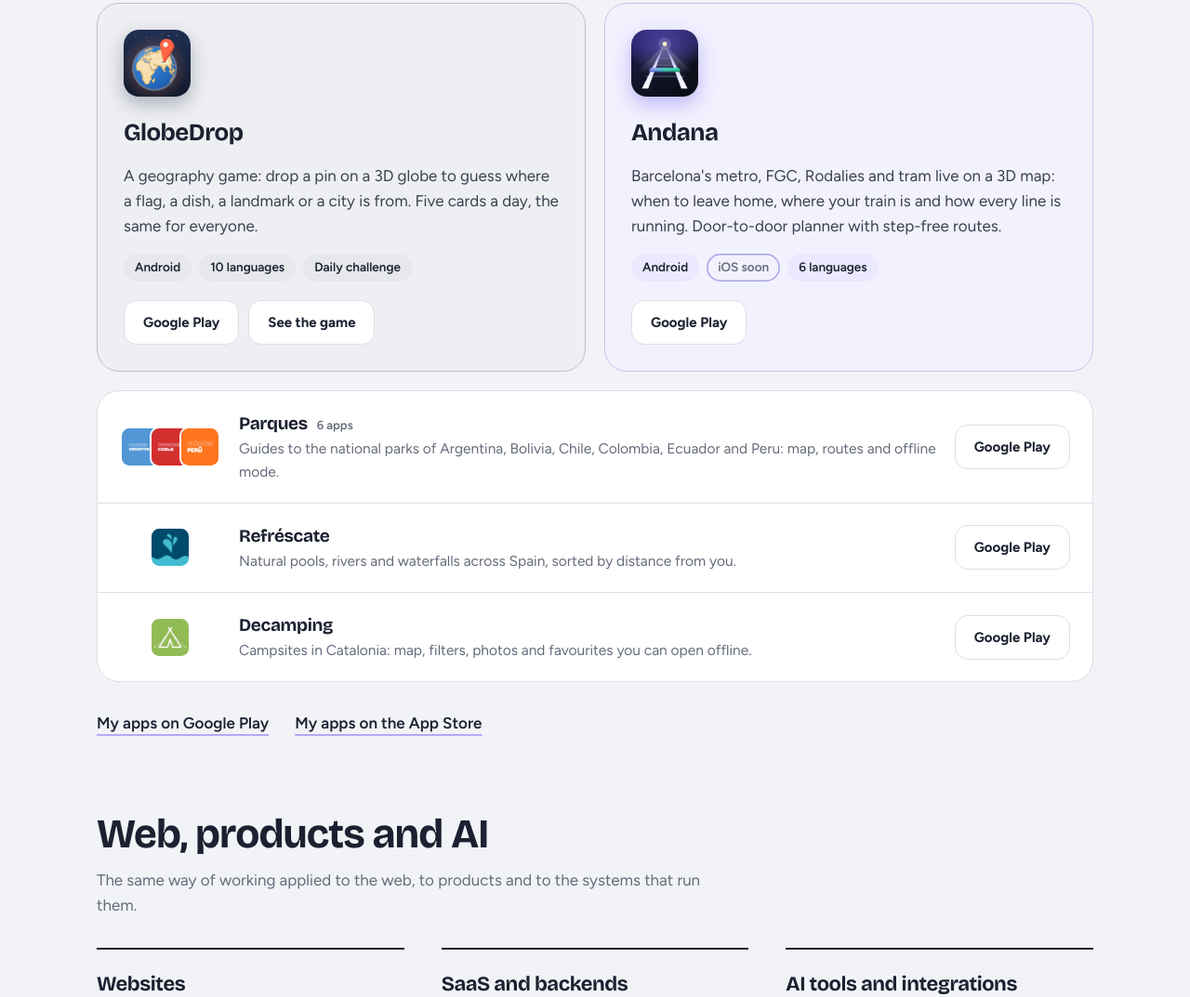
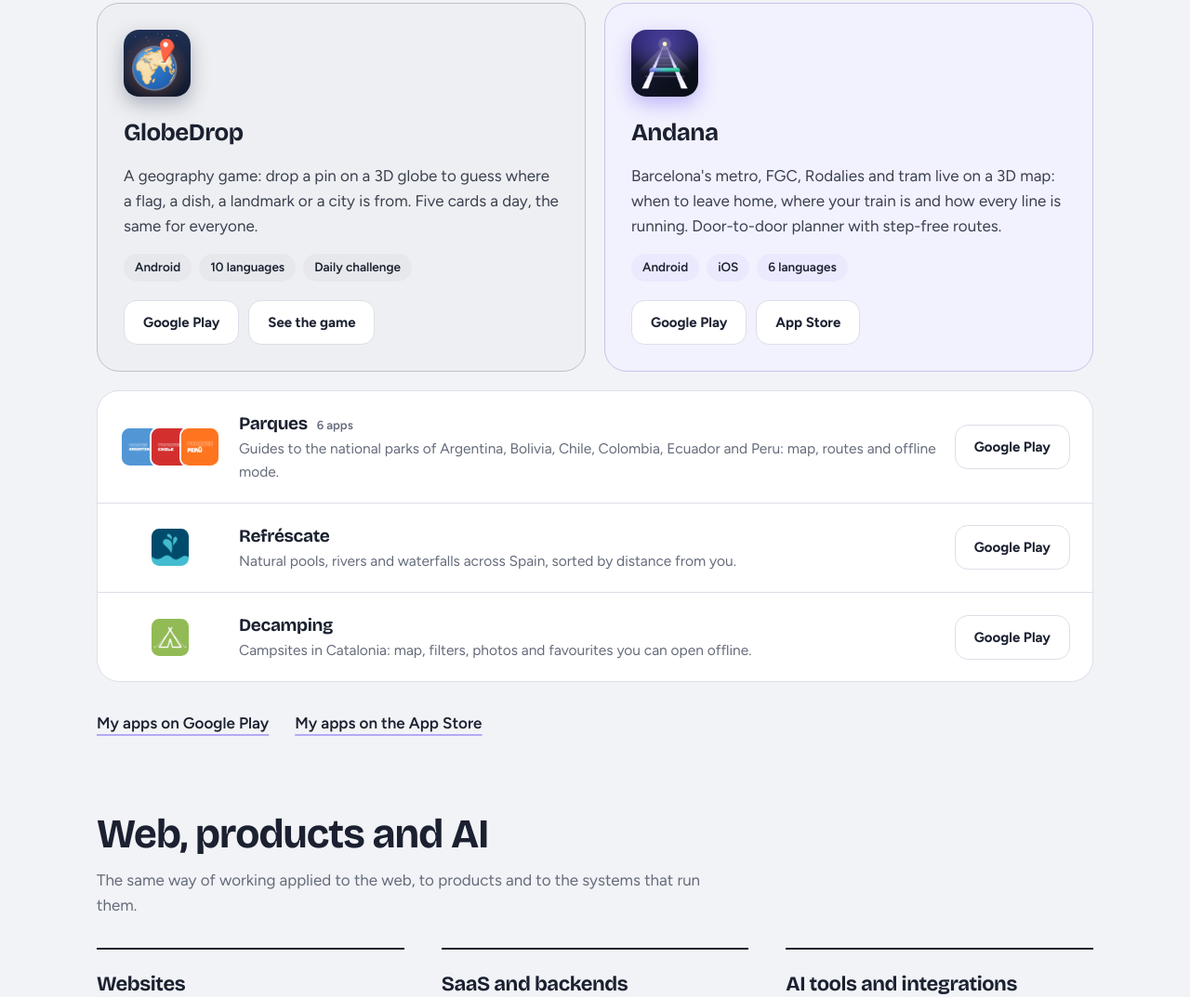
Before and after one commit to GuillemPejo/guillempejo.github.io, a plain HTML site: page index.html in a window 1280 px wide. Shown: the part 2217-3290 px from the top of the page at 93% size. Drawn offline with nearby package versions, Linux system fonts and the light colour scheme.

Commit message:
Andana: ya en App Store (aprobada el 22-nov-2026): chip iOS y botón con enlace

```diff
--- a/index.html
+++ b/index.html
@@ -193,7 +193,7 @@
         </div>
       </article>
 
-      <!-- Andana: publicada en Google Play el 5-nov-2026; iOS en revisión de Apple. Al aprobarse, cambiar «iOS pronto» por el enlace de App Store -->
+      <!-- Andana: Google Play el 5-nov-2026; App Store aprobada el 22-nov-2026 -->
       <article class="app" id="andana" style="--c:#5B4BF0">
         <img class="app__icon" src="img/apps/andana.png" alt="" width="72" height="72">
         <h3>Andana</h3>
@@ -201,9 +201,10 @@
           <span data-l="en">Barcelona's metro, FGC, Rodalies and tram live on a 3D map: when to leave home, where your train is and how every line is running. Door-to-door planner with step-free routes.</span>
           <span data-l="es">El metro, FGC, Rodalies y el tram de Barcelona en directo en un mapa 3D: cuándo salir de casa, dónde está tu tren y cómo va cada línea. Planificador puerta a puerta con rutas accesibles.</span>
         </p>
-        <ul class="chips"><li>Android</li><li class="chips__soon"><span data-l="en">iOS soon</span><span data-l="es">iOS pronto</span></li><li><span data-l="en">6 languages</span><span data-l="es">6 idiomas</span></li></ul>
+        <ul class="chips"><li>Android</li><li>iOS</li><li><span data-l="en">6 languages</span><span data-l="es">6 idiomas</span></li></ul>
         <div class="stores">
           <a class="store" href="https://play.google.com/store/apps/details?id=com.tacoly.andana&amp;utm_source=guillempejo.github.io&amp;utm_medium=web&amp;utm_campaign=portada">Google Play</a>
+          <a class="store" href="https://apps.apple.com/app/id6826016254?pt=129505033&amp;ct=github-io&amp;mt=8">App Store</a>
         </div>
       </article>
     </div>
```
